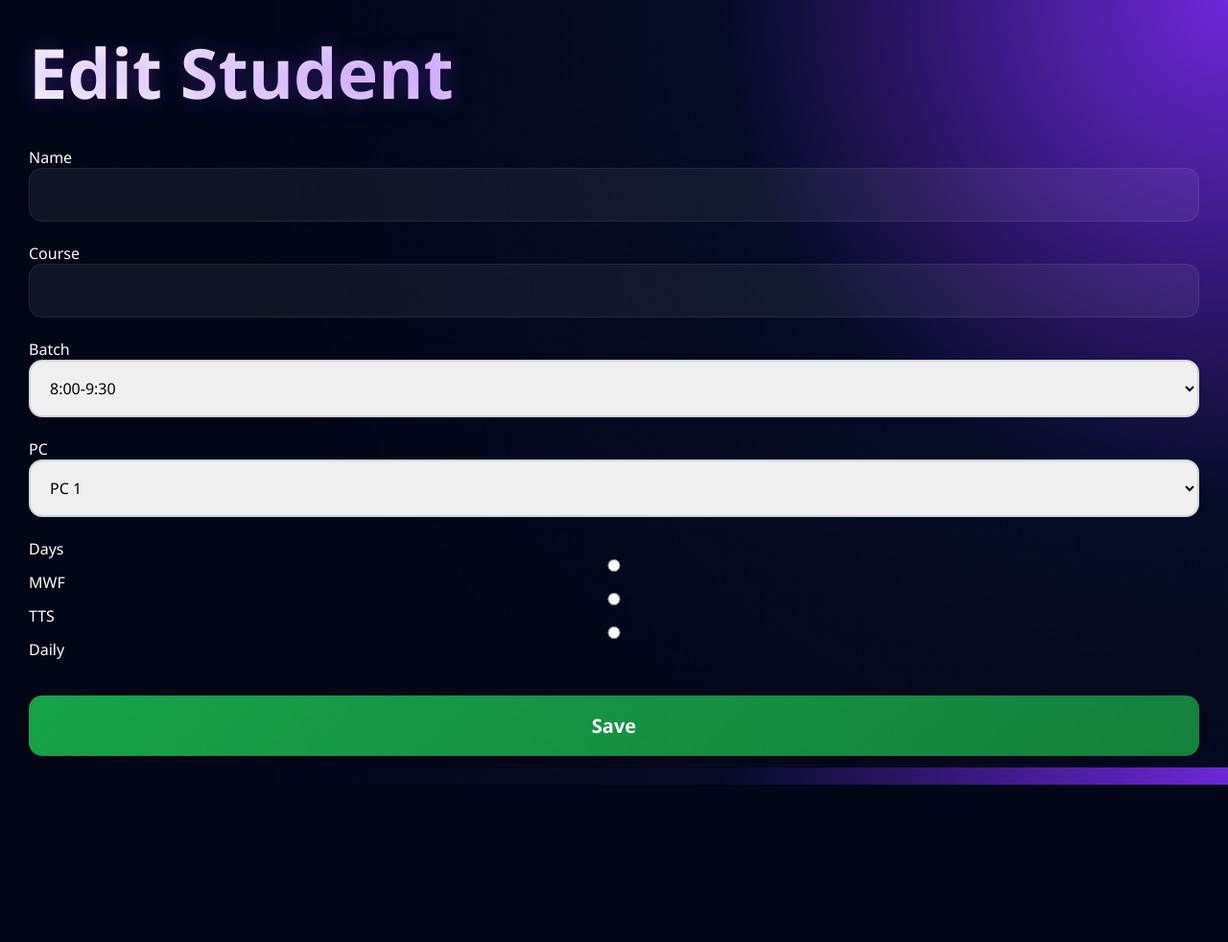
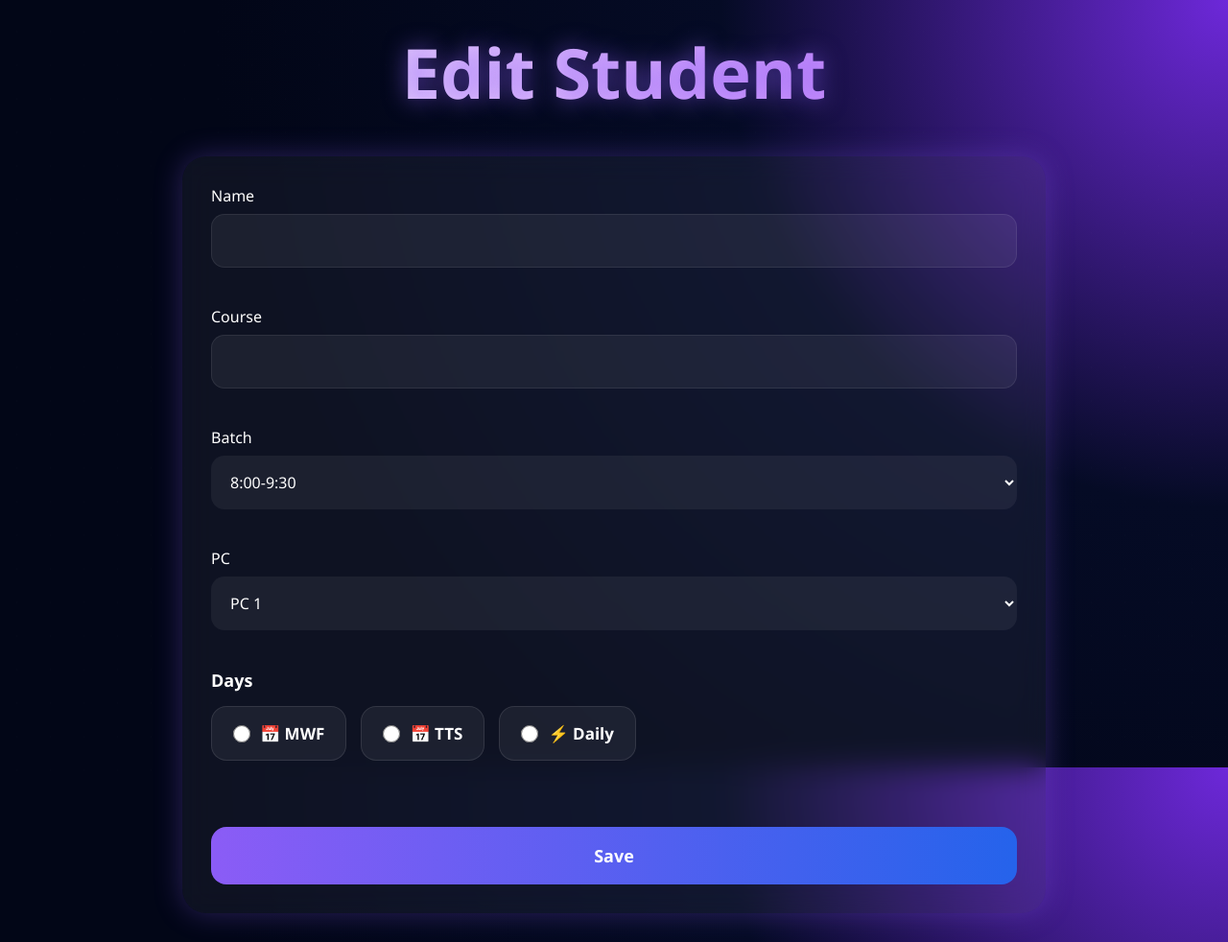
Before and after one commit to realhimanshujha/Student_batch, a Flask app: page /edit/1 in a window 1280 px wide. Shown: the whole page at 96% size. Before the commit the page ends 818 px from the top, so only its background shows below. Run offline with Flask 3, Linux system fonts and the light colour scheme; the visitor is signed in with stand-in values (Sample User, id 1); data that the repository does not hold is empty.

Commit message:
Cyber premium

```diff
--- a/static/style.css
+++ b/static/style.css
@@ -3012,3 +3012,410 @@ animation:
 occupiedGlow 2s infinite;
 
 }
+
+
+@keyframes floatCard{
+
+0%{
+transform:translateY(0px);
+}
+
+50%{
+transform:translateY(-6px);
+}
+
+100%{
+transform:translateY(0px);
+}
+
+}
+
+.student-card{
+
+animation:
+floatCard 4s ease-in-out infinite;
+
+}
+
+
+.input-group input{
+
+transition:.3s;
+
+}
+
+.input-group input:focus{
+
+outline:none;
+
+border:1px solid #8b5cf6;
+
+box-shadow:
+
+0 0 18px
+
+rgba(139,92,246,.7);
+
+transform:
+
+scale(1.02);
+
+}
+
+.pc-btn{
+
+transition:.3s;
+
+background:
+
+linear-gradient(
+90deg,
+#7c3aed,
+#2563eb
+);
+
+}
+
+.pc-btn:hover{
+
+transform:
+
+translateY(-4px)
+scale(1.05);
+
+box-shadow:
+
+0 0 25px
+
+#7c3aed;
+
+}
+
+.schedule-item{
+
+padding:16px;
+
+border-radius:14px;
+
+background:
+
+rgba(255,255,255,.05);
+
+transition:.3s;
+
+cursor:pointer;
+
+display:block;
+
+margin-bottom:10px;
+
+}
+
+.schedule-item:hover{
+
+transform:translateX(6px);
+
+box-shadow:
+
+0 0 20px
+
+rgba(139,92,246,.5);
+
+}
+
+.schedule-item:has(input:checked){
+
+background:
+
+linear-gradient(
+90deg,
+#7c3aed,
+#2563eb
+);
+
+box-shadow:
+
+0 0 20px #7c3aed;
+
+}
+
+
+.schedule-item{
+
+padding:16px;
+
+border-radius:14px;
+
+background:
+
+rgba(255,255,255,.05);
+
+transition:.3s;
+
+cursor:pointer;
+
+display:block;
+
+margin-bottom:10px;
+
+}
+
+.schedule-item:hover{
+
+transform:translateX(6px);
+
+box-shadow:
+
+0 0 20px
+
+rgba(139,92,246,.5);
+
+}
+
+.schedule-item:has(input:checked){
+
+background:
+
+linear-gradient(
+90deg,
+#7c3aed,
+#2563eb
+);
+
+box-shadow:
+
+0 0 20px #7c3aed;
+
+}
+
+.edit-card{
+
+max-width:900px;
+
+margin:auto;
+
+padding:30px;
+
+border-radius:25px;
+
+background:
+
+rgba(255,255,255,.05);
+
+backdrop-filter:
+
+blur(15px);
+
+box-shadow:
+
+0 0 30px
+
+rgba(139,92,246,.3);
+
+}
+
+input,
+select{
+
+width:100%;
+
+padding:16px;
+
+border:none;
+
+border-radius:14px;
+
+background:
+
+rgba(255,255,255,.06);
+
+color:white;
+
+margin-top:8px;
+
+margin-bottom:18px;
+
+}
+
+input:focus,
+select:focus{
+
+outline:none;
+
+box-shadow:
+
+0 0 20px #8b5cf6;
+
+}
+
+.schedule-options{
+
+display:flex;
+
+gap:15px;
+
+margin-top:15px;
+
+flex-wrap:wrap;
+
+}
+
+.schedule-card{
+
+padding:16px 22px;
+
+border-radius:16px;
+
+background:
+
+rgba(255,255,255,.06);
+
+cursor:pointer;
+
+display:flex;
+
+align-items:center;
+
+gap:10px;
+
+transition:.3s;
+
+border:
+
+1px solid rgba(255,255,255,.1);
+
+}
+
+.schedule-card:hover{
+
+transform:
+
+translateY(-3px);
+
+box-shadow:
+
+0 0 20px #8b5cf6;
+
+}
+
+.schedule-card input{
+
+accent-color:#8b5cf6;
+
+width:18px;
+
+height:18px;
+
+margin:0;
+
+}
+
+.schedule-card span{
+
+font-size:17px;
+
+font-weight:600;
+
+color:white;
+
+}
+
+button{
+
+width:100%;
+
+padding:18px;
+
+border:none;
+
+border-radius:16px;
+
+background:
+
+linear-gradient(
+
+90deg,
+
+#8b5cf6,
+
+#2563eb
+
+);
+
+color:white;
+
+font-size:18px;
+
+cursor:pointer;
+
+transition:.3s;
+
+}
+
+button:hover{
+
+transform:
+
+translateY(-3px);
+
+box-shadow:
+
+0 0 25px #8b5cf6;
+
+}
+
+/* Dropdown selected box */
+
+select{
+
+color:white;
+
+background:
+
+rgba(255,255,255,.06);
+
+}
+
+/* Dropdown option text */
+
+select option{
+
+background:#111827;
+
+color:#ffffff;
+
+padding:10px;
+
+}
+
+/* Hover selected option */
+
+select option:checked{
+
+background:
+
+#2563eb;
+
+color:#ffffff;
+
+}
+
+.edit-title{
+
+text-align:center;
+
+margin-bottom:35px;
+
+font-size:72px;
+
+font-weight:900;
+
+color:#efe1ff;
+
+text-shadow:
+
+0 0 25px
+
+rgba(139,92,246,.6);
+
+}
--- a/templates/edit.html
+++ b/templates/edit.html
@@ -5,7 +5,13 @@ href="{{url_for(
 'static',
 filename='style.css'
 )}}">
-<h1>Edit Student</h1>
+<h1 class="edit-title">
+
+Edit Student
+
+</h1>
+
+<div class="edit-card">
 
 <form method="POST">
 
@@ -81,34 +87,48 @@ PC {{x}}
 
 <br><br>
 
-Days
+<div class="days-section">
 
-<br>
+<label>Days</label>
+
+<div class="schedule-options">
+
+<label class="schedule-card">
 
 <input
 type="radio"
 name="schedule"
 onclick="setMWF()">
 
-MWF
+<span>📅 MWF</span>
 
-<br>
+</label>
+
+<label class="schedule-card">
 
 <input
 type="radio"
 name="schedule"
 onclick="setTTS()">
 
-TTS
+<span>📅 TTS</span>
 
-<br>
+</label>
+
+<label class="schedule-card">
 
 <input
 type="radio"
 name="schedule"
 onclick="setDaily()">
 
-Daily
+<span>⚡ Daily</span>
+
+</label>
+
+</div>
+
+</div>
 
 <br><br>
 
@@ -124,6 +144,10 @@ Save
 </button>
 
 </form>
+
+</form>
+
+</div>
 
 
 <script>
```
